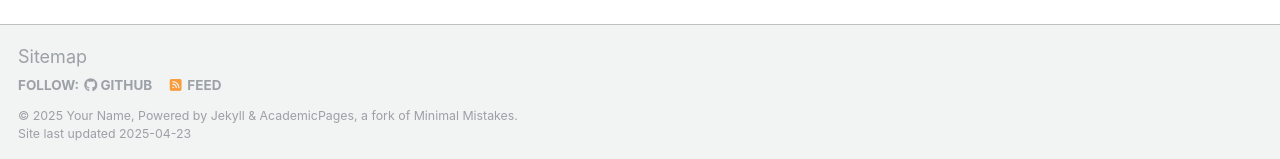
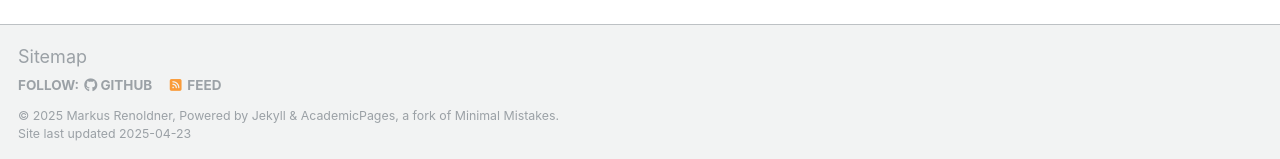
Before and after one commit to markusrenoldner/website, a Jekyll site: the page built from _pages/about.md, in a window 1280 px wide. Shown: the part 738-897 px from the top of the page. Built offline with Jekyll 4.4.1, drawn with Linux system fonts in a browser that asks for light colours; some web fonts are replaced.

Commit message:
Update _config.yml

```diff
--- a/_config.yml
+++ b/_config.yml
@@ -11,7 +11,7 @@ locale                   : "en-US"
 site_theme               : "default"
 title                    : "Markus Renoldner"
 title_separator          : "-"
-name                     : &name "Your Name"
+name                     : &name "Markus Renoldner"
 description              : &description "personal description"
 url                      : https://markusrenoldner.github.io # the base hostname & protocol for your site e.g. "https://[your GitHub username].github.io"
 baseurl                  : "" # the subpath of your site, e.g. "/blog"
```
